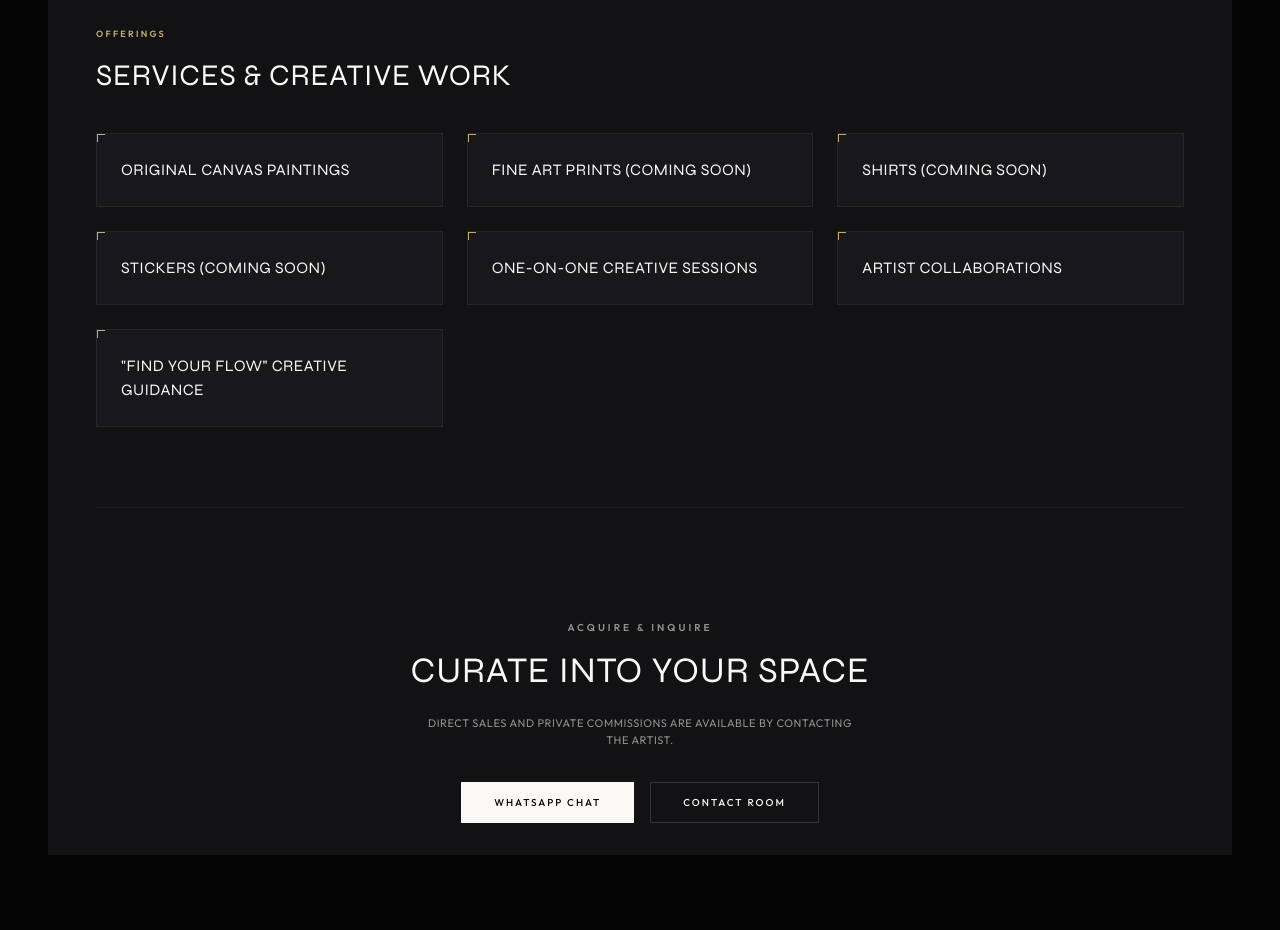
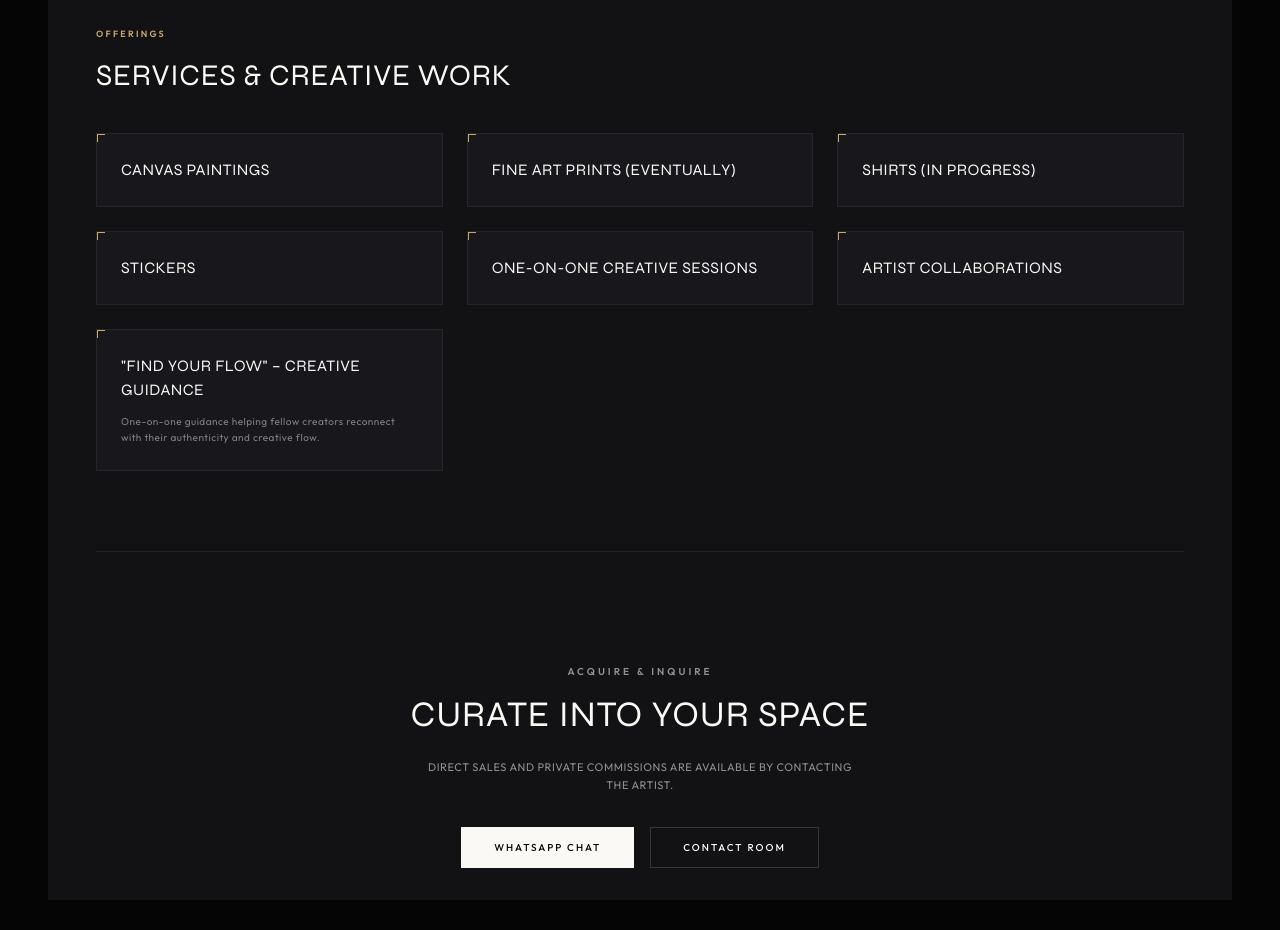
Before and after one commit to dipeshjaengir/Lily-Portfolio, a React (Vite) app: page /about in a window 1280 px wide. Shown: the part 1300-2230 px from the top of the page. Built offline with nearby package versions, Linux system fonts and the light colour scheme.

Commit message:
feat: align services list exactly to client provided items and add flow description

```diff
--- a/src/data/config.js
+++ b/src/data/config.js
@@ -18,13 +18,16 @@ export const artistConfig = {
       "My artwork is coded with positive subliminals and affirmations that I feel are channeled from the Most High."
     ],
     services: [
-      "Original Canvas Paintings",
-      "Fine Art Prints (Coming Soon)",
-      "Shirts (Coming Soon)",
-      "Stickers (Coming Soon)",
-      "One-on-one Creative Sessions",
-      "Artist Collaborations",
-      "\"Find Your Flow\" Creative Guidance"
+      { title: "Canvas Paintings" },
+      { title: "Fine Art Prints (Eventually)" },
+      { title: "Shirts (In Progress)" },
+      { title: "Stickers" },
+      { title: "One-on-One Creative Sessions" },
+      { title: "Artist Collaborations" },
+      {
+        title: "\"Find Your Flow\" – Creative Guidance",
+        description: "One-on-one guidance helping fellow creators reconnect with their authenticity and creative flow."
+      }
     ],
     profileImage: "/src/assets/profile/lily_profile.jpg"
   },
--- a/src/pages/About.jsx
+++ b/src/pages/About.jsx
@@ -127,13 +127,20 @@ const About = () => {
                 {services.map((service, idx) => (
                   <div
                     key={idx}
-                    className="p-6 bg-theme-bg-card border border-theme-border relative hover:border-theme-accent transition-colors duration-300"
+                    className="p-6 bg-theme-bg-card border border-theme-border relative hover:border-theme-accent transition-colors duration-300 flex flex-col justify-between"
                   >
                     <div className="absolute top-0 left-0 w-2 h-[1px] bg-theme-accent" />
                     <div className="absolute top-0 left-0 w-[1px] h-2 bg-theme-accent" />
-                    <h4 className="font-serif text-base font-light text-theme-text tracking-wide uppercase">
-                      {service}
-                    </h4>
+                    <div>
+                      <h4 className="font-serif text-base font-light text-theme-text tracking-wide uppercase">
+                        {service.title}
+                      </h4>
+                      {service.description && (
+                        <p className="font-sans text-[10px] text-theme-text-muted mt-3 leading-relaxed tracking-wider normal-case opacity-85">
+                          {service.description}
+                        </p>
+                      )}
+                    </div>
                   </div>
                 ))}
               </div>
```
